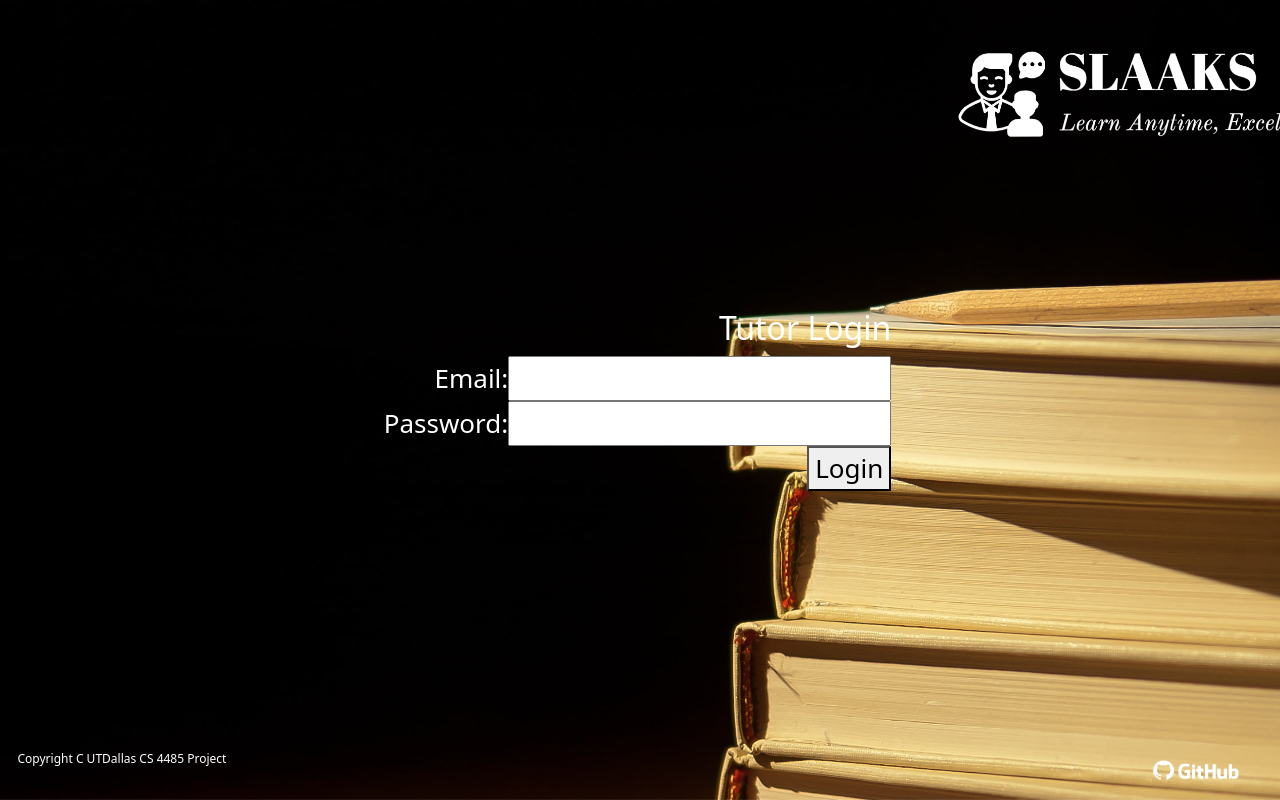
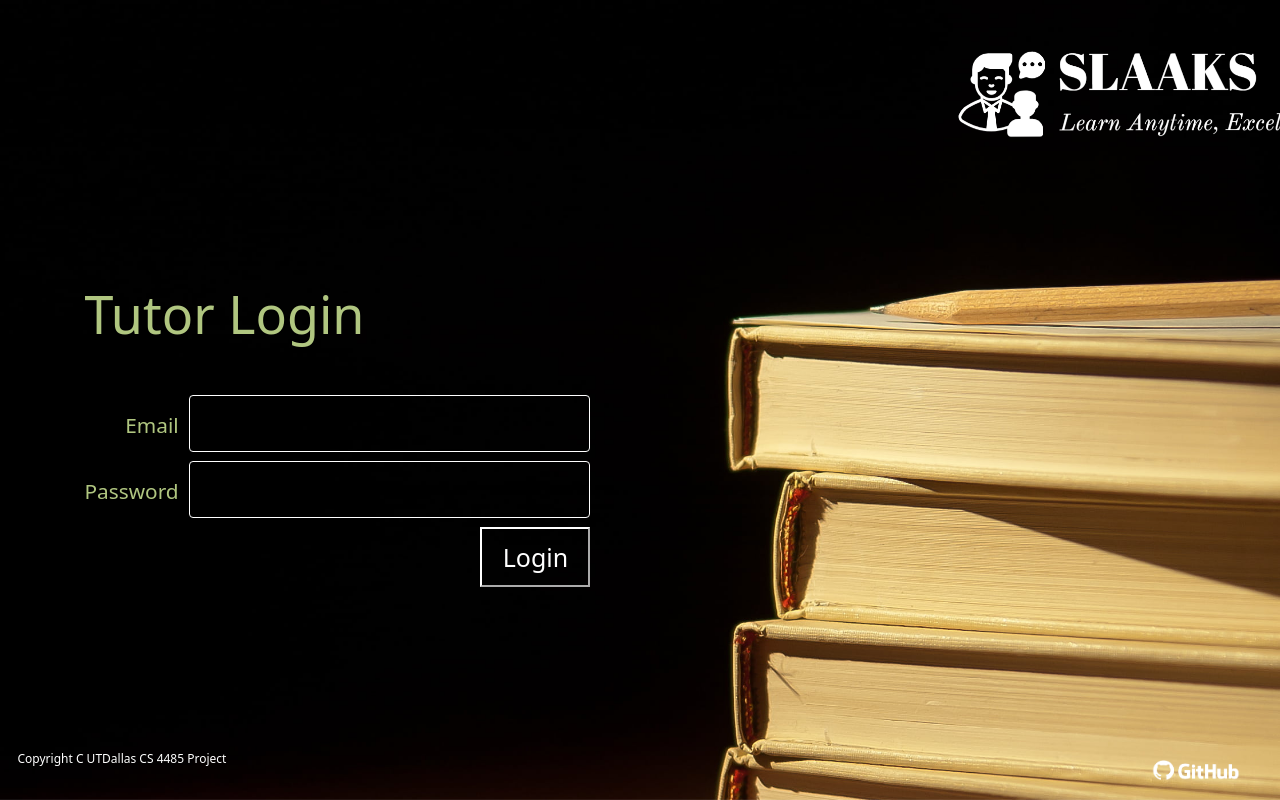
Before and after one commit to shrijxn/CS4485project, a React (Create React App) app: page /TutorLogin in a window 1280 px wide. Built offline with nearby package versions, Linux system fonts and the light colour scheme.

Commit message:
Update TutorLogin.js

```diff
--- a/src/components/TutorLogin.js
+++ b/src/components/TutorLogin.js
@@ -1,53 +1,62 @@
 // TutorLogin.js
 
-import React from 'react';
-import { Formik, Form, Field, ErrorMessage } from 'formik';
-import * as Yup from 'yup';
-import { useNavigate } from 'react-router-dom';
-import '../App.css';
+import React from "react";
+import { Formik, Form, Field, ErrorMessage } from "formik";
+import * as Yup from "yup";
+import { useNavigate } from "react-router-dom";
+import "../App.css";
 
 function TutorLogin() {
   console.log("Rendering Login Component....");
   const navigate = useNavigate(); // Initialize useNavigate
 
   const initialValues = {
-    email: '',
-    password: '',
+    email: "",
+    password: "",
   };
 
   const validationSchema = Yup.object({
     email: Yup.string()
-        .matches(/^[^@]+@[^@]+\.[a-zA-Z]{3}$/, 'Invalid email format') // Regex to match the desired email format
-        .required('Email is required'),
+      .matches(/^[^@]+@[^@]+\.[a-zA-Z]{3}$/, "Invalid email format") // Regex to match the desired email format
+      .required("Email is required"),
     password: Yup.string()
-        .required('Password is required')
-        .min(8, 'Password should be at least 8 characters')
-        .matches(/^(?=.*[A-Za-z])(?=.*\d)[A-Za-z\d]{8,}$/, 'Password must contain at least one letter and one number') // Regex for the password condition
+      .required("Password is required")
+      .min(8, "Password should be at least 8 characters")
+      .matches(
+        /^(?=.*[A-Za-z])(?=.*\d)[A-Za-z\d]{8,}$/,
+        "Password must contain at least one letter and one number"
+      ), // Regex for the password condition
   });
 
   const handleLogin = (values) => {
     // You can perform signup logic here
-        console.log('Form data submitted:', values);
-        if (values.firstName !== "" && values.lastName !== "" && values.email !== "" && values.password !== "") {
-            fetch('http://localhost:5000/api/tutor', {
-                method: 'POST',
+    console.log("Form data submitted:", values);
+    if (
+      values.firstName !== "" &&
+      values.lastName !== "" &&
+      values.email !== "" &&
+      values.password !== ""
+    ) {
+      fetch("http://localhost:5000/api/tutor", {
+        method: "POST",
         headers: {
-                    'Content-Type': 'application/json'
+          "Content-Type": "application/json",
         },
-                body: JSON.stringify(values)
-            }).then(response => response.text())
-                .then(data => {
-                    if (data !== 'Valid') {
+        body: JSON.stringify(values),
+      })
+        .then((response) => response.text())
+        .then((data) => {
+          if (data !== "Valid") {
             alert(data);
           }
         });
-            navigate('/TutorDashboard');
+      navigate("/TutorDashboard");
     }
   };
 
   return (
     <div>
-        <h2>Tutor Login</h2>
+      <h2 className="header-animated-text">Tutor Login</h2>
       <Formik
         initialValues={initialValues}
         validationSchema={validationSchema}
@@ -55,16 +64,41 @@ function TutorLogin() {
       >
         <Form>
           <div>
-                    <label htmlFor="email">Email: </label>
-                    <Field type="email" id="email" name="email" />
-                    <ErrorMessage name="email" component="div" className="error-message" />
+            <label htmlFor="email" className="animated-text">
+              Email{" "}
+            </label>
+            <Field
+              type="email"
+              id="email"
+              name="email"
+              className="formik-input"
+            />
+            <ErrorMessage
+              name="email"
+              component="div"
+              className="error-message"
+            />
           </div>
           <div>
-                    <label htmlFor="password">Password: </label>
-                    <Field type="password" id="password" name="password" /> {/* Changed type to password for security */}
-                    <ErrorMessage name="password" component="div" className="error-message" />
+            <label htmlFor="password" className="animated-text">
+              Password{" "}
+            </label>
+            <Field
+              type="password"
+              id="password"
+              name="password"
+              className="formik-input"
+            />{" "}
+            {/* Changed type to password for security */}
+            <ErrorMessage
+              name="password"
+              component="div"
+              className="error-message"
+            />
           </div>
-                <button type="submit">Login</button>
+          <button type="submit" className="next-button">
+            Login
+          </button>
         </Form>
       </Formik>
     </div>
```
Lines whose indentation alone changed are shown as unchanged.
